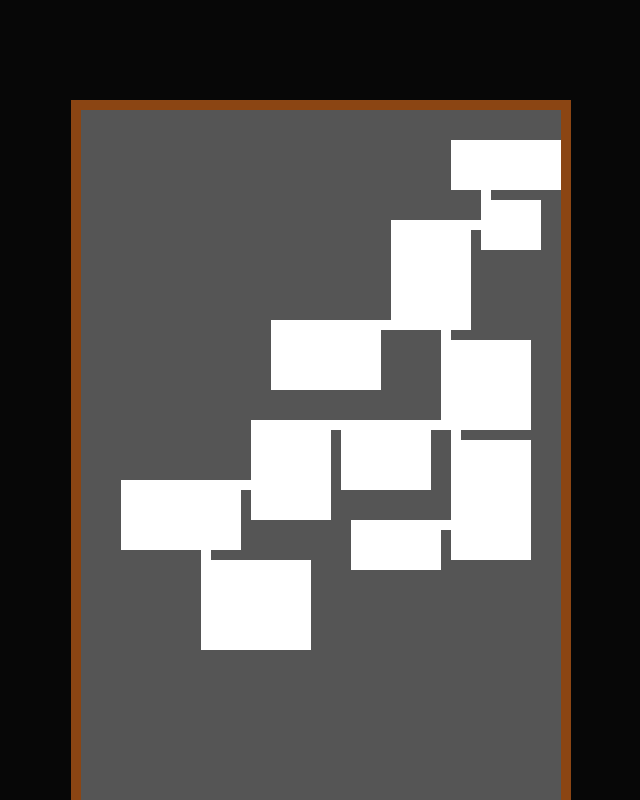
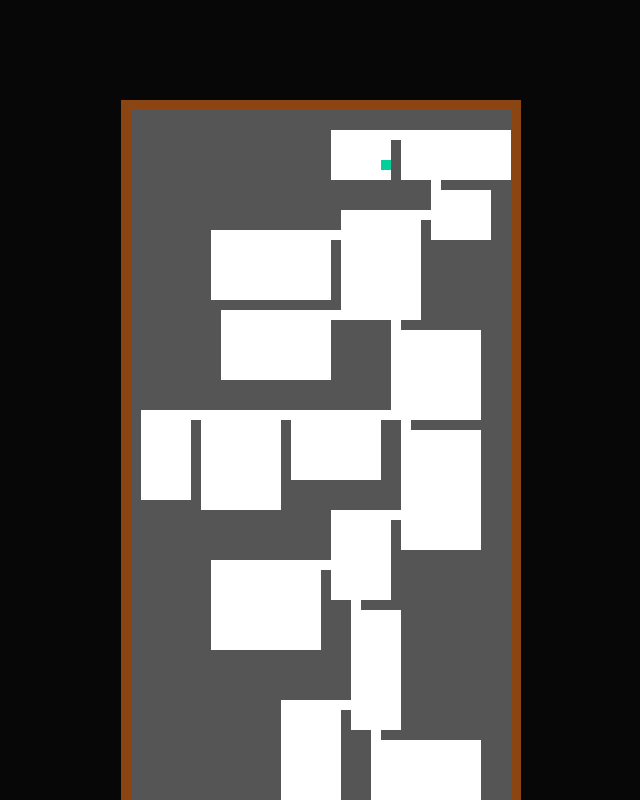
Before and after one commit to damianlewandowski/dungeon-crawler, a React (Create React App) app: page / in a window 1280 px wide. Shown: the top 800 px of the page, without its empty margins (319-959 px from the left). Built offline with nearby package versions, Linux system fonts and the light colour scheme.

Commit message:
Added rendering player in random room

```diff
--- a/src/actions/index.js
+++ b/src/actions/index.js
@@ -1,6 +1,12 @@
-export const INITIALIZE_BOARD = "INITIALIZE_BOARD";
+export const UPDATE_BOARD = "UPDATE_BOARD";
+export const UPDATE_ROOMS = "UPDATE_ROOMS";
 
-export const initializeBoard = (board) => ({
-  type: INITIALIZE_BOARD,
+export const updateBoard = board => ({
+  type: UPDATE_BOARD,
   payload: board
 })
+
+export const updateRooms = rooms => ({
+  type: UPDATE_ROOMS,
+  payload: rooms
+})
--- a/src/components/BoardCell.js
+++ b/src/components/BoardCell.js
@@ -1,10 +1,5 @@
 import React from 'react';
-import { WALL, ROOM } from '../constants/boardCell';
-
-const COMMON_STYLES = {
-  width: "2%",
-  height: "1%",
-}
+import { WALL, ROOM, PLAYER, CELL_DIMENSIONS } from '../constants/boardCell';
 
 const BoardCell = ({ letter, FOR_DEBUGGING }) => {
   const determineStyle = letter => {
@@ -16,6 +11,10 @@ const BoardCell = ({ letter, FOR_DEBUGGING }) => {
       case ROOM:
         return {
           background: "#fff",
+        }
+      case PLAYER:
+        return {
+          background: "#1e90ff"
         }
       default:
         return {
@@ -35,7 +34,10 @@ const BoardCell = ({ letter, FOR_DEBUGGING }) => {
   const style = determineStyle(letter);
 
   return (
-    <li onClick={onClick} style={{...COMMON_STYLES, ...style}}></li>
+    <li onClick={onClick} style={{
+      width: `${CELL_DIMENSIONS.width}%`,
+      height: `${CELL_DIMENSIONS.height}%`,
+      ...style}}></li>
   );
 };
 
--- a/src/components/BoardCells.css
+++ /dev/null
@@ -1,8 +0,0 @@
-.BoardCells {
-  display: flex;
-  flex-wrap: wrap;
-  width: 500px;
-  height: 1000px;
-  margin: 100px auto;
-  background: crimson;
-}
--- a/src/components/BoardCells.js
+++ b/src/components/BoardCells.js
@@ -1,9 +1,24 @@
 import React from 'react';
 import BoardCell from '../components/BoardCell';
-import './BoardCells.css';
+import { DIMENSIONS } from '../constants/boardCells';
+import Player from '../containers/Player';
+
+const styles = {
+  position: "relative",
+  display: "flex",
+  flexWrap: "wrap",
+  margin: "100px auto",
+  background: "crimson",
+}
 
 const BoardCells = ({ cells }) => (
-  <ul className="BoardCells">
+  <ul
+    className="BoardCells"
+    style={{
+      ...styles,
+      ...DIMENSIONS
+    }}
+  >
     {
       cells.map(
         (row, rowi) => (
@@ -19,6 +34,8 @@ const BoardCells = ({ cells }) => (
         )
       )
     }
+
+    <li><Player /></li>
   </ul>
 )
 
--- /dev/null
+++ b/src/components/PlayerCell.js
@@ -0,0 +1,18 @@
+import React from 'react';
+import { CELL_DIMENSIONS } from '../constants/boardCell';
+
+const style = {
+  background: "#02cf99",
+  position: "absolute",
+}
+
+const Player = ({ positionStyles }) => (
+  <div style={{
+    width: `${CELL_DIMENSIONS.width}%`,
+    height: `${CELL_DIMENSIONS.height}%`,
+    ...style,
+    ...positionStyles}}>
+  </div>
+)
+
+export default Player;
--- a/src/constants/board.js
+++ b/src/constants/board.js
@@ -1,2 +1,2 @@
-export const BOARD_SIZE = [100, 50];  // rows, cols
-export const ROOMS = 10;
+export const BOARD_SIZE = [80, 40];  // rows, cols
+export const ROOMS = 15;
--- a/src/constants/boardCell.js
+++ b/src/constants/boardCell.js
@@ -1,3 +1,9 @@
 export const WALL = "w";
 export const ROOM = "r";
 export const BORDER = "b";
+export const PLAYER = "p";
+
+export const CELL_DIMENSIONS = {
+  width: "2.5",
+  height: "1.25",
+}
--- /dev/null
+++ b/src/constants/boardCells.js
@@ -0,0 +1,4 @@
+export const DIMENSIONS = {
+  width: "400px",
+  height: "800px",
+}
--- a/src/containers/Board.js
+++ b/src/containers/Board.js
@@ -1,7 +1,7 @@
 import React, { Component } from 'react';
 import { connect } from 'react-redux';
 import BoardCells from '../components/BoardCells';
-import { initializeBoard } from '../actions';
+import { updateBoard, updateRooms } from '../actions';
 import { BOARD_SIZE, ROOMS } from '../constants/board';
 import Dungeon from '../util/Dungeon';
 
@@ -10,7 +10,9 @@ class Board extends Component {
     const { dispatch } = this.props;
     const dungeon = new Dungeon(...BOARD_SIZE, ROOMS);
     const board = dungeon.generateRooms(dungeon.initializeBoard());
-    dispatch(initializeBoard(board));
+    dispatch(updateBoard(board));
+    const rooms = dungeon.getRooms();
+    dispatch(updateRooms(rooms));
   }
 
   render() {
--- /dev/null
+++ b/src/containers/Player.js
@@ -0,0 +1,37 @@
+import React, { Component } from 'react';
+import PlayerCell from '../components/PlayerCell';
+import { connect } from 'react-redux';
+import { CELL_DIMENSIONS } from '../constants/boardCell';
+import { rand } from '../util/util';
+
+class Player extends Component {
+  componentDidMount() {
+    document.addEventListener("keydown", e => {
+      // Add player movements
+    })
+  }
+
+  componentWillReceiveProps(nextProps) {
+    const { rooms } = nextProps;
+    const room = rooms[rand(0, rooms.length - 1)];
+    const randCoords = room.coords[rand(0, room.coords.length - 1)];
+    this.positionStyles = {
+      left: `${randCoords[0] * CELL_DIMENSIONS.width}%`,
+      top: `${randCoords[1] * CELL_DIMENSIONS.height}%`,
+    }
+  }
+
+  render() {
+    return (
+      <div>
+        <PlayerCell positionStyles={this.positionStyles} />
+      </div>
+    );
+  }
+}
+
+const mapStateToProps = state => ({
+  rooms: state.rooms
+})
+
+export default connect(mapStateToProps)(Player);
--- a/src/reducers/index.js
+++ b/src/reducers/index.js
@@ -1,9 +1,18 @@
 import { combineReducers } from 'redux';
-import { INITIALIZE_BOARD } from '../actions';
+import { UPDATE_BOARD, UPDATE_ROOMS } from '../actions';
 
 const board = (state = [], action) => {
   switch(action.type) {
-    case INITIALIZE_BOARD:
+    case UPDATE_BOARD:
+      return action.payload;
+    default:
+      return state;
+  }
+}
+
+const rooms = (state = [], action) => {
+  switch(action.type) {
+    case UPDATE_ROOMS:
       return action.payload;
     default:
       return state;
@@ -12,4 +21,5 @@ const board = (state = [], action) => {
 
 export default combineReducers({
   board,
+  rooms
 })
--- a/src/util/Dungeon.js
+++ b/src/util/Dungeon.js
@@ -9,6 +9,14 @@ export default class Dungeon {
     this.cols = cols;
     this.roomsLimit = roomsLimit;
     this.rooms = [];
+  }
+
+  getRooms() {
+    if(this.rooms.length === 0) {
+      console.log("You must first generate rooms.");
+      return null;
+    }
+    return this.rooms;
   }
 
   // Creates brand new 2d array and fills it with walls
@@ -55,7 +63,6 @@ export default class Dungeon {
 
   // Impure, mutates board array
   buildRoom = (board, x, y, width, height) => {
-    console.log(`x:${x}, y:${y}, width:${width}, height:${height}`);
     const room = {
       // For spawning something in every room
       coords: [],
@@ -146,7 +153,6 @@ export default class Dungeon {
     const height = rand(5, 12);
     const x = rand(0, boardCopy[0].length - width - 1);
     const y = rand(0, boardCopy.length - height - 1);
-    console.log("FIRST ONE [x, y]", x, y);
     this.rooms.push(
       this.buildRoom(
         boardCopy,
@@ -156,14 +162,13 @@ export default class Dungeon {
         height
       )
     )
-    console.log(this.rooms);
 
     for(let i = 0; i < this.roomsLimit; i++) {
       const width = rand(5, 12);
       const height = rand(5, 12);
 
       //Keep trying to place room in the board next to another one
-      for(let i = 0; i < 100; i++) {
+      for(let i = 0; i < 1000; i++) {
         // Pick random room and try to carve a room next to it
         const randRoom = this.rooms[rand(0, this.rooms.length - 1)]
 
```
